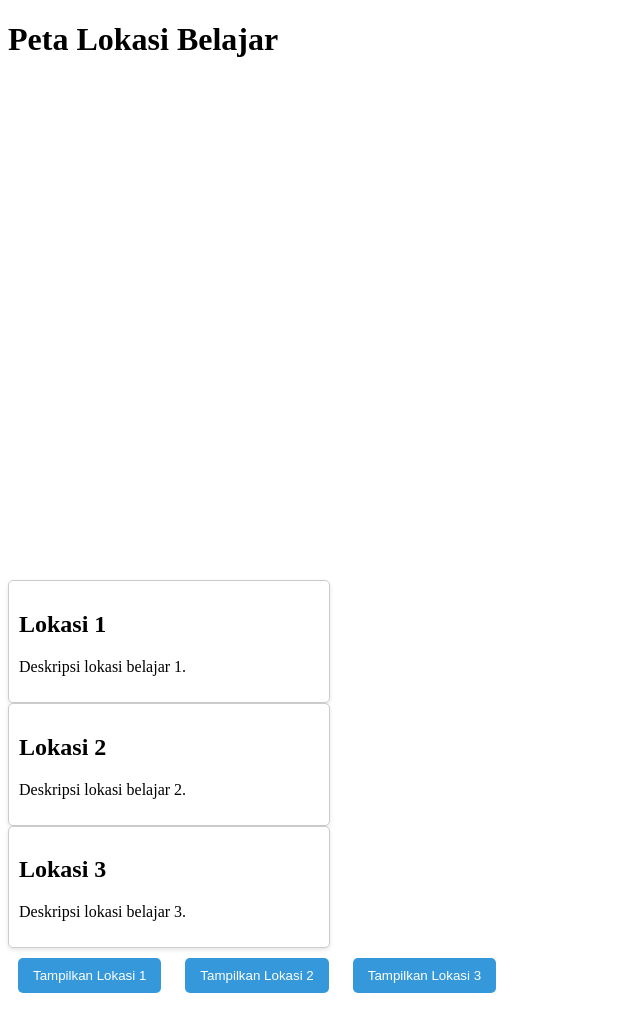
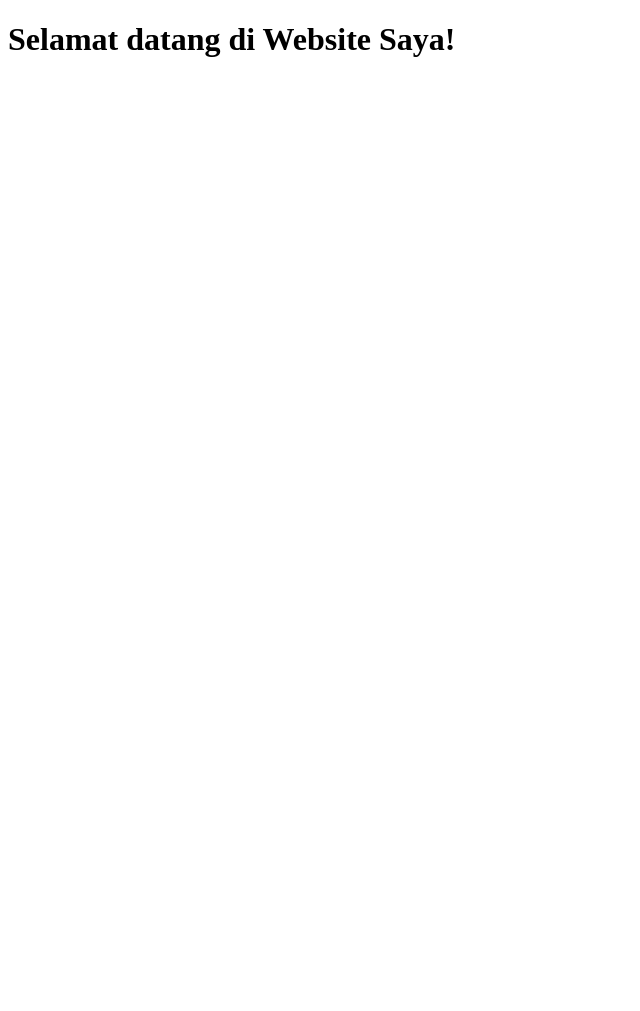
Before and after one commit to Rianmrz/Rianmrz.github.io, a plain HTML site: page index.html in a window 1280 px wide. Shown: the whole page, without its empty margins (0-640 px from the left). After the commit the page ends 800 px from the top, so only its background shows below. Drawn offline with Linux system fonts and the light colour scheme.

Commit message:
Update index.html

```diff
--- a/index.html
+++ b/index.html
@@ -1,80 +1,9 @@
 <!DOCTYPE html>
-
-
-<html lang="en">
+<html>
 <head>
-    <meta charset="UTF-8">
-    <meta name="viewport" content="width=device-width, initial-scale=1.0">
-    <title>Peta Belajar</title>
-    <style>
-        /* Style untuk kontainer peta */
-        #map-container {
-            height: 500px;
-            width: 100%;
-        }
-
-        /* Style untuk tombol lokasi */
-        .location-button {
-            background-color: #3498db;
-            color: #fff;
-            padding: 10px 15px;
-            border: none;
-            cursor: pointer;
-            border-radius: 5px;
-            margin: 10px;
-        }
-
-        /* Style untuk info lokasi */
-        .location-info {
-            background-color: #fff;
-            border: 1px solid #ccc;
-            padding: 10px;
-            border-radius: 5px;
-            box-shadow: 0 2px 4px rgba(0, 0, 0, 0.1);
-            max-width: 300px;
-        }
-    </style>
+    <title>Website Saya</title>
 </head>
 <body>
-    <h1>Peta Lokasi Belajar</h1>
-
-    <div id="map-container"></div>
-
-    <div class="location-info" id="location1-info">
-        <h2>Lokasi 1</h2>
-        <p>Deskripsi lokasi belajar 1.</p>
-    </div>
-
-    <div class="location-info" id="location2-info">
-        <h2>Lokasi 2</h2>
-        <p>Deskripsi lokasi belajar 2.</p>
-    </div>
-
-    <div class="location-info" id="location3-info">
-        <h2>Lokasi 3</h2>
-        <p>Deskripsi lokasi belajar 3.</p>
-    </div>
-
-    <button class="location-button" onclick="showLocation(1)">Tampilkan Lokasi 1</button>
-    <button class="location-button" onclick="showLocation(2)">Tampilkan Lokasi 2</button>
-    <button class="location-button" onclick="showLocation(3)">Tampilkan Lokasi 3</button>
-
-    <script>
-        function showLocation(locationId) {
-            // Semua info lokasi disembunyikan terlebih dahulu
-            document.querySelectorAll('.location-info').forEach(function(info) {
-                info.style.display = 'none';
-            });
-
-            // Tampilkan info lokasi yang sesuai dengan tombol yang diklik
-            const locationInfo = document.getElementById(`location${locationId}-info`);
-            if (locationInfo) {
-                locationInfo.style.display = 'block';
-            }
-        }
-    </script>
-
-    <!-- Anda dapat menambahkan kode JavaScript untuk menampilkan peta di sini (misalnya, menggunakan Google Maps API). -->
-
+    <h1>Selamat datang di Website Saya!</h1>
 </body>
 </html>
```
